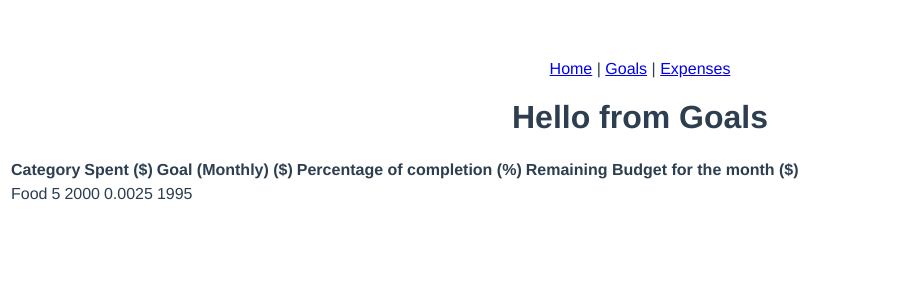
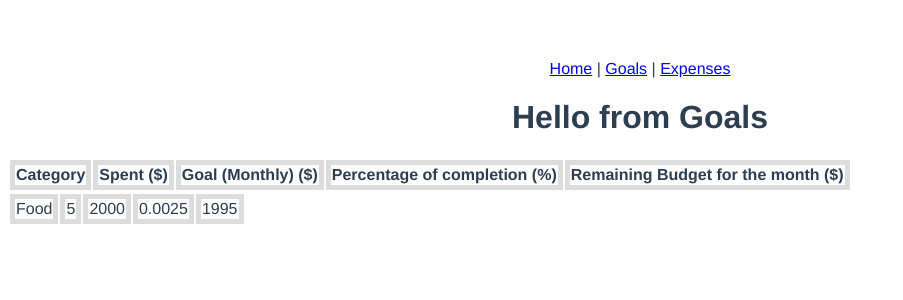
Before and after one commit to AY2122S2-BT3103-L2G19/GroupProject, a Vue app: page /goals in a window 1280 px wide. Shown: the top 300 px of the page, without its empty margins (0-903 px from the left). Built offline with nearby package versions, Linux system fonts and the light colour scheme.

Commit message:
Add style

```diff
--- a/src/components/GoalsTable.vue
+++ b/src/components/GoalsTable.vue
@@ -26,4 +26,14 @@ export default {
 };
 </script>
 
-<style></style>
+<style>
+th, td {
+  border: 5px solid #dddddd;
+  text-align: center;
+}
+
+#table {
+            border-collapse: collapse;
+            width: 100%;
+        }
+</style>
```
